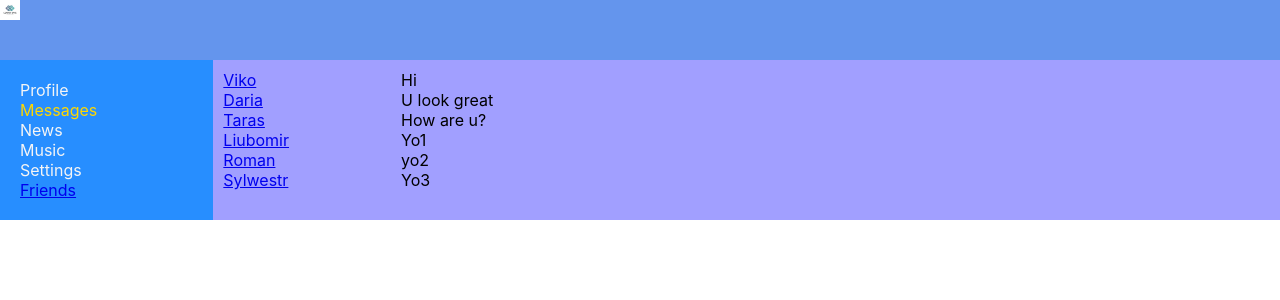
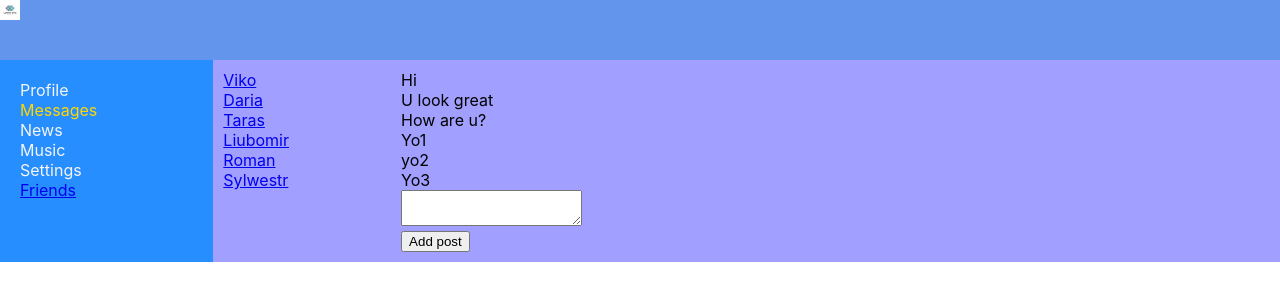
Before and after one commit to Viko1/React_social_page, a React (Create React App) app: page /dialogs in a window 1280 px wide. Shown: the top 300 px of the page. Built offline with nearby package versions, Linux system fonts and the light colour scheme.

Commit message:
react-social-page v0.14 onClick, ref, VirtualDOM

```diff
--- a/src/components/Dialogs/Dialogs.jsx
+++ b/src/components/Dialogs/Dialogs.jsx
@@ -6,12 +6,16 @@
 
 const Dialogs = (props) => {
 
+    let newMessageElement = React.createRef();
 
     let dialogsElements = props.state.dialogs.map( d => <DialogItem name={d.name} id={d.id}/> );
 
+    let messageElements = props.state.message.map( m => <Message message={m.message}/> );
 
-
-    let messageElements = props.state.message.map( m => <Message message={m.message}/> );
+    let addMessage = () => {
+        let text = newMessageElement.current.value;
+        alert(text)
+    };
 
     return (
         <div className={s.dialogs}>
@@ -20,7 +24,15 @@
             </div>
             <div className={s.messages}>
                 { messageElements }
+                <div>
+                <div>
+                    <textarea ref={ newMessageElement }></textarea>
+                </div>
+                <button onClick={ addMessage }>Add post</button>
             </div>
+
+            </div>
+
         </div>
     )
 }
--- a/src/components/Dialogs/Message/Message.jsx
+++ b/src/components/Dialogs/Message/Message.jsx
@@ -5,7 +5,14 @@
 
 const Message = (props) => {
 
-    return <div className={s.message}>{props.message}</div>
+    return(
+
+        <div>
+            <div className={s.message}>
+                {props.message}
+            </div>
+        </div>
+    )
 };
 
 
--- a/src/components/Profile/MyPosts/MyPosts.jsx
+++ b/src/components/Profile/MyPosts/MyPosts.jsx
@@ -6,15 +6,24 @@
 const MyPosts = (props) => {
 
 
+    let newPostElement = React.createRef();
+
     let postData = props.posts.map( p => <Post message = {p.message } likesCount = {p.likesCount}/>);
+
+    let addPost = () => {
+        let text = newPostElement.current.value;
+        alert(text)
+    };
+
+
 
     return (
         <div className={ s.content }>
             <div>
                 <div>
-                    <textarea></textarea>
+                    <textarea ref= { newPostElement }></textarea>
                 </div>
-                <button>Add post</button>
+                <button onClick={ addPost }>Add post</button>
             </div>
             <div className={ s.posts }>
                 { postData }
```
